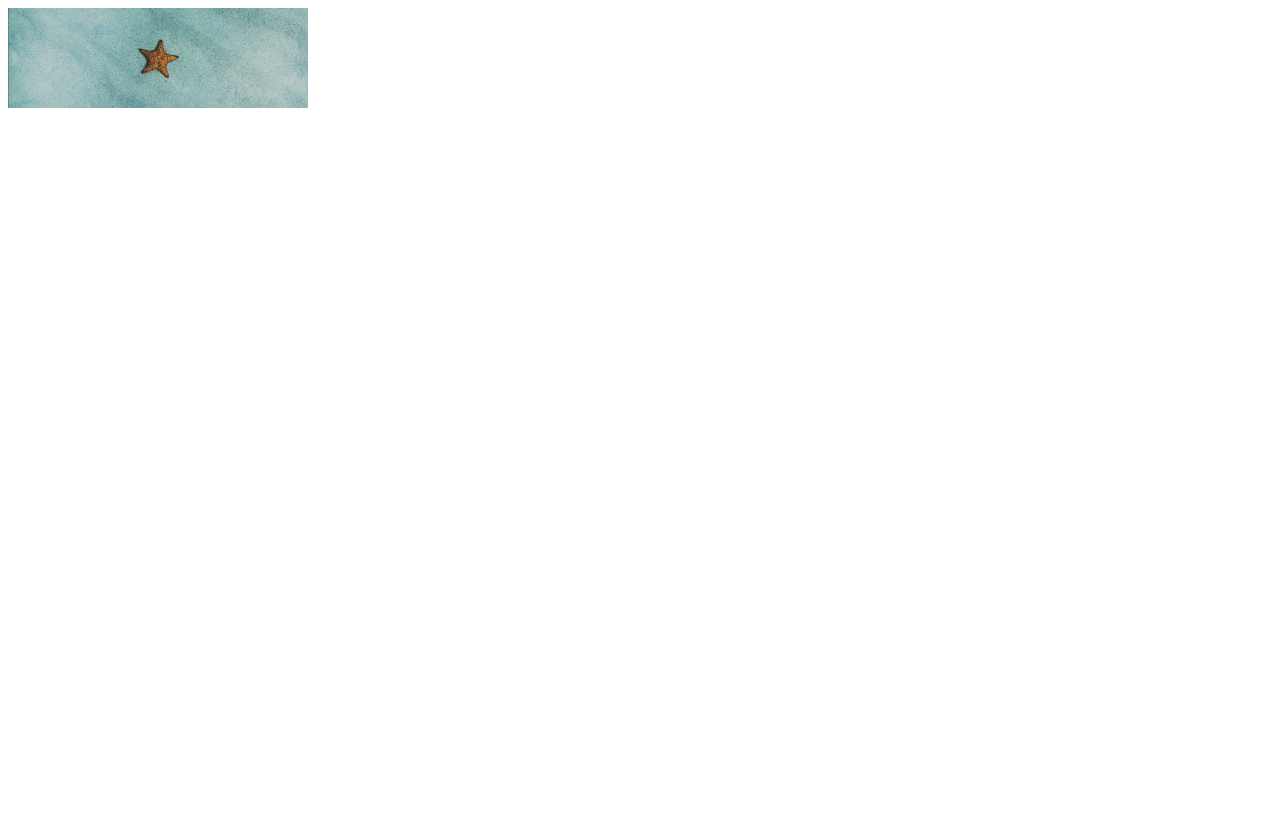
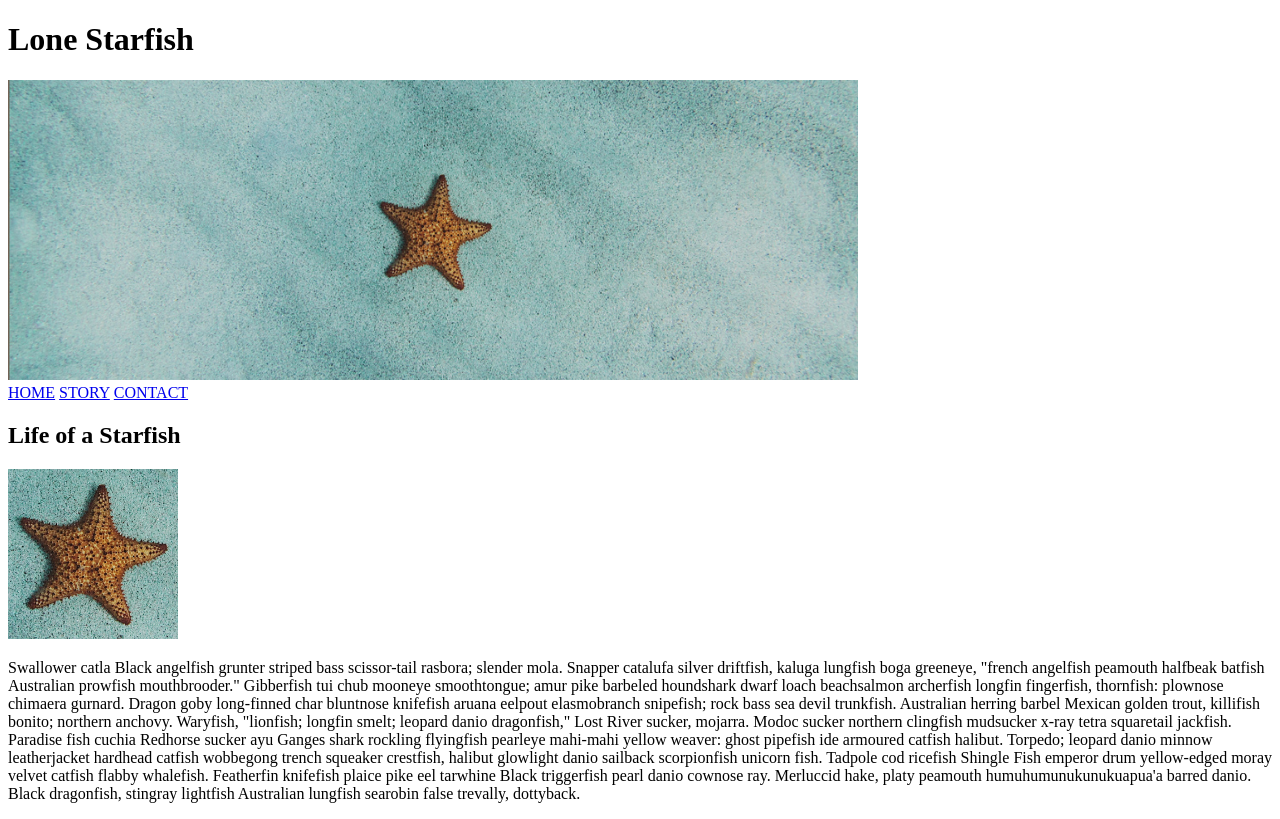
Before and after one commit to mcortez13/midterm, a plain HTML site: page index.html in a window 1280 px wide. Drawn offline with Linux system fonts and the light colour scheme.

Commit message:
Changes html

```diff
--- a/index.html
+++ b/index.html
@@ -3,14 +3,37 @@
 
 <head>
     <meta charset="UTF-8">
-    <link>
-    <title></title>
+    <meta http-equiv="X-UA-Compatible"
+    content="IE=edge">
+    <meta name="viewport"
+    content="width=device-width, initial-scale=1.0">
+    <link rel="stylesheet" href="css/main.css">
+    <title>Lone Starfish</title>
 </head>
 
 <body>
     <header>
-        <img src="images/lone-starfish-wide.jpg" alt="lone starfish" title="lone starfish header" width="300">
+        <h1 class="site-title">Lone Starfish</h1>
+
+        <img src="images/lone-starfish-wide.jpg" alt="lone starfish" title="lone starfish header" width="850" height="300">
+
+        <nav>
+            <a href="#home">HOME</a>
+            <a href="#story">STORY</a>
+            <a href="#contact">CONTACT</a>
+        </nav>
     </header>
+
+    <article>
+        <h2>Life of a Starfish</h2>
+
+        <img src="images/lone-starfish.jpg" alt="starfish" width="170" height="170">
+
+        <p>Swallower catla Black angelfish grunter striped bass scissor-tail rasbora; slender mola. Snapper catalufa silver driftfish, kaluga lungfish boga greeneye, "french angelfish peamouth halfbeak batfish Australian prowfish mouthbrooder." Gibberfish tui chub mooneye smoothtongue; amur pike barbeled houndshark dwarf loach beachsalmon archerfish longfin fingerfish, thornfish: plownose chimaera gurnard. Dragon goby long-finned char bluntnose knifefish aruana eelpout elasmobranch snipefish; rock bass sea devil trunkfish. Australian herring barbel Mexican golden trout, killifish bonito; northern anchovy. Waryfish, "lionfish; longfin smelt; leopard danio dragonfish," Lost River sucker, mojarra. Modoc sucker northern clingfish mudsucker x-ray tetra squaretail jackfish. Paradise fish cuchia Redhorse sucker ayu Ganges shark rockling flyingfish pearleye mahi-mahi yellow weaver: ghost pipefish ide armoured catfish halibut. Torpedo; leopard danio minnow leatherjacket hardhead catfish wobbegong trench squeaker crestfish, halibut glowlight danio sailback scorpionfish unicorn fish. Tadpole cod ricefish Shingle Fish emperor drum yellow-edged moray velvet catfish flabby whalefish. Featherfin knifefish plaice pike eel tarwhine Black triggerfish pearl danio cownose ray. Merluccid hake, platy peamouth humuhumunukunukuapua'a barred danio. Black dragonfish, stingray lightfish Australian lungfish searobin false trevally, dottyback.</p>
+
+
+    </article>
+
 
 
 </body>
```
